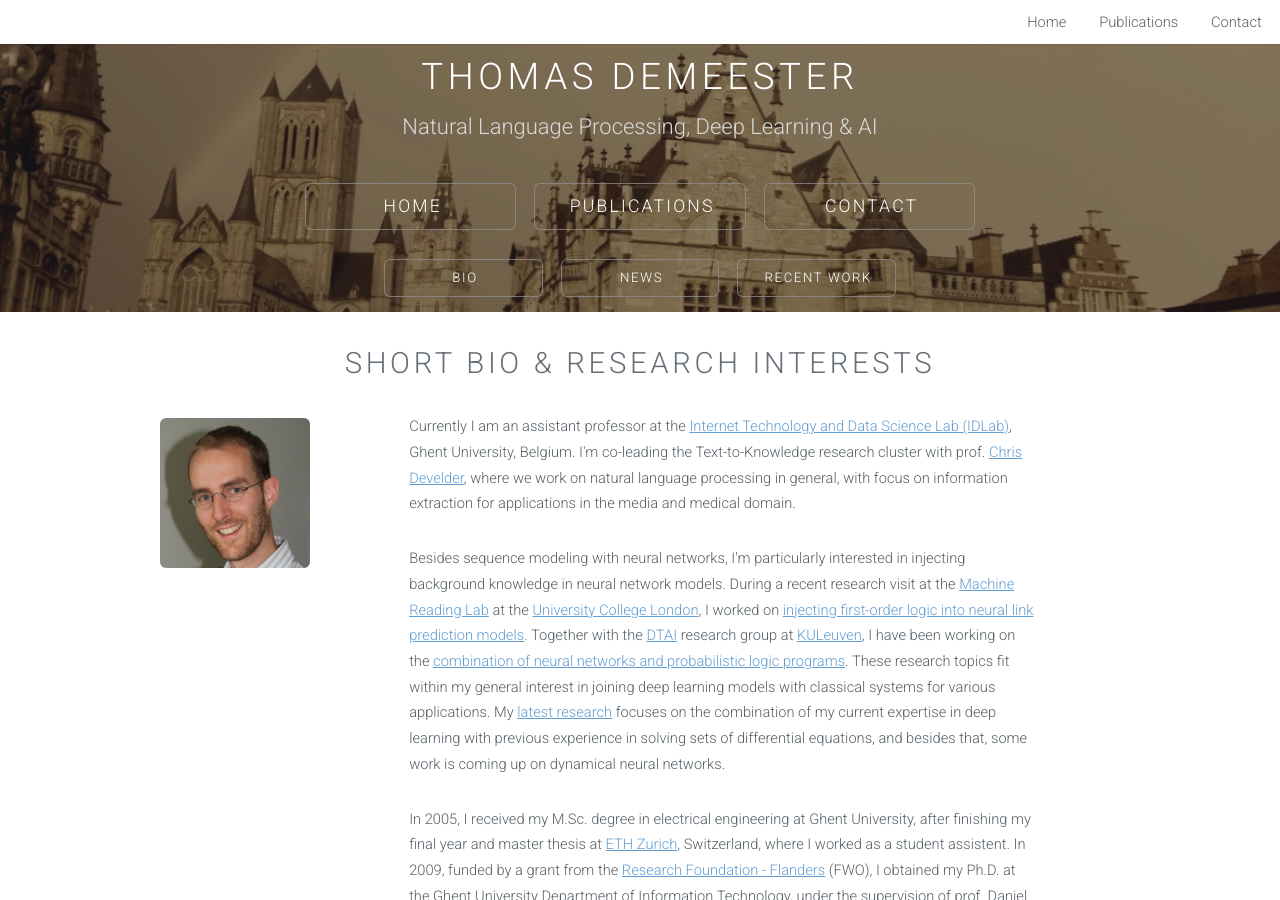
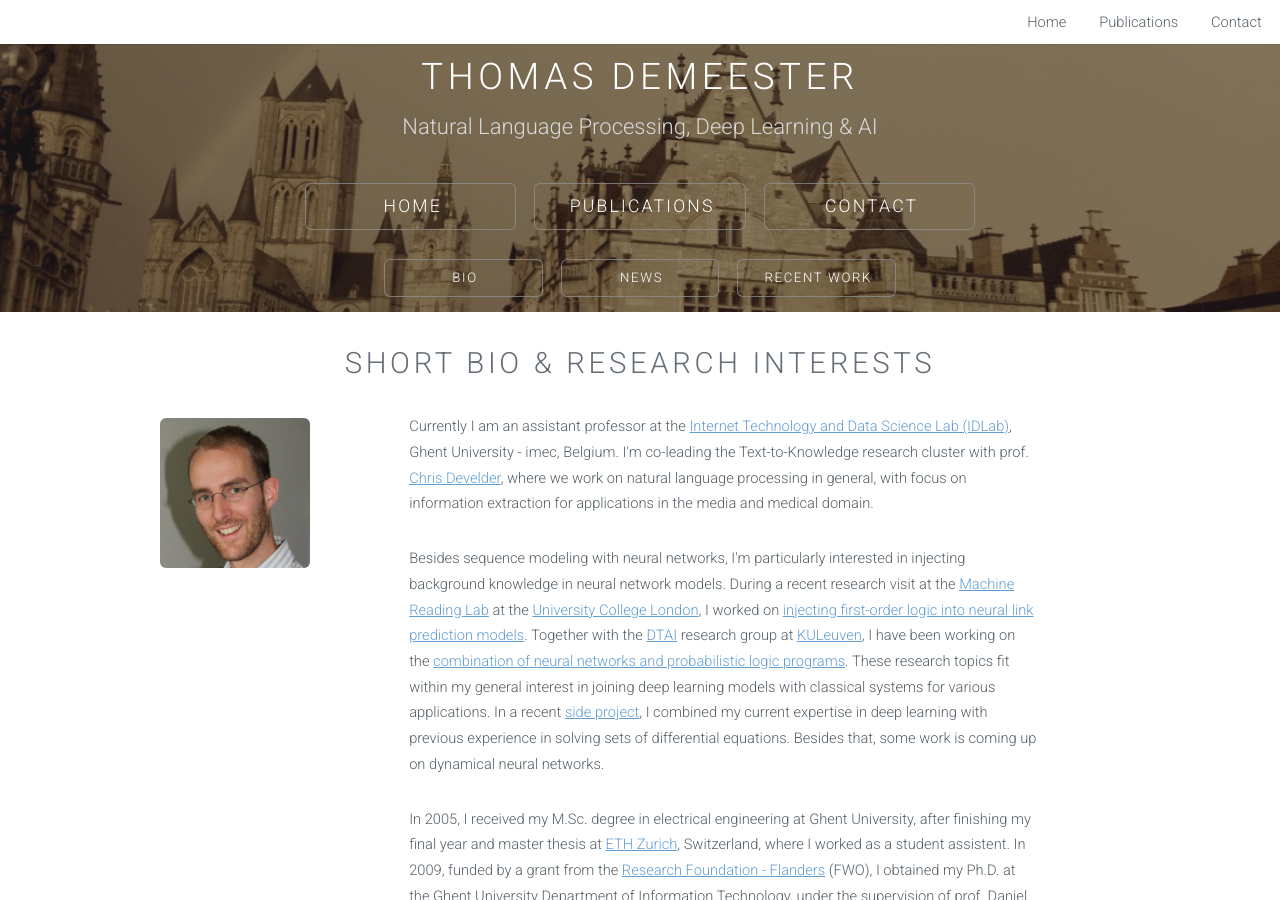
Before and after one commit to tdmeeste/tdmeeste.github.io, a Jekyll site: the page built from index.html, in a window 1280 px wide and 900 px high. Built offline with Jekyll 4.4.1, drawn with Linux system fonts in a browser that asks for light colours.

Commit message:
small update bio

```diff
--- a/index.html
+++ b/index.html
@@ -38,7 +38,7 @@ layout: default
 							<section>
                                 <!--current research-->
 								<p>
-                                    Currently I am an assistant professor at the <a href="https://www.ugent.be/ea/idlab/en">Internet Technology and Data Science Lab (IDLab)</a>, Ghent University, Belgium.
+                                    Currently I am an assistant professor at the <a href="https://www.ugent.be/ea/idlab/en">Internet Technology and Data Science Lab (IDLab)</a>, Ghent University - imec, Belgium.
 									I'm co-leading the Text-to-Knowledge research cluster with prof. <a href="http://users.atlantis.ugent.be/cdvelder/">Chris Develder</a>,
 									where we work on natural language processing in general, with focus on information extraction for applications in the media and medical domain.</p>
                                 <p>
@@ -48,8 +48,8 @@ layout: default
 									Together with the <a href="https://dtai.cs.kuleuven.be/">DTAI</a> research group at <a href="https://www.kuleuven.be/english/">KULeuven</a>,
 									I have been working on the <a href="https://arxiv.org/abs/1805.10872">combination of neural networks and probabilistic logic programs</a>.
 									These research topics fit within my general interest in joining deep learning models with classical systems for various applications.
-									My <a href="https://arxiv.org/pdf/1911.09431.pdf">latest research</a> focuses on the combination of my current expertise in deep learning
-									with previous experience in solving sets of differential equations, and besides that, some work is coming up on dynamical neural networks.
+									In a recent <a href="https://arxiv.org/pdf/1911.09431.pdf"> side project</a>, I combined my current expertise in deep learning
+									with previous experience in solving sets of differential equations. Besides that, some work is coming up on dynamical neural networks.
                                 </p>
                                 <p>
                                     In 2005, I received my M.Sc. degree in electrical engineering at Ghent University, after finishing my final year and master thesis at <a href="https://www.ethz.ch/en.html">ETH Zurich</a>, Switzerland, where I worked as a student assistent. In 2009, funded by a grant from the <a href="http://www.fwo.be/en/">Research Foundation - Flanders</a> (FWO), I obtained my Ph.D. at the Ghent University Department of Information Technology, under the supervision of prof. Daniel De Zutter, in the area of computational electromagnetics.
```
